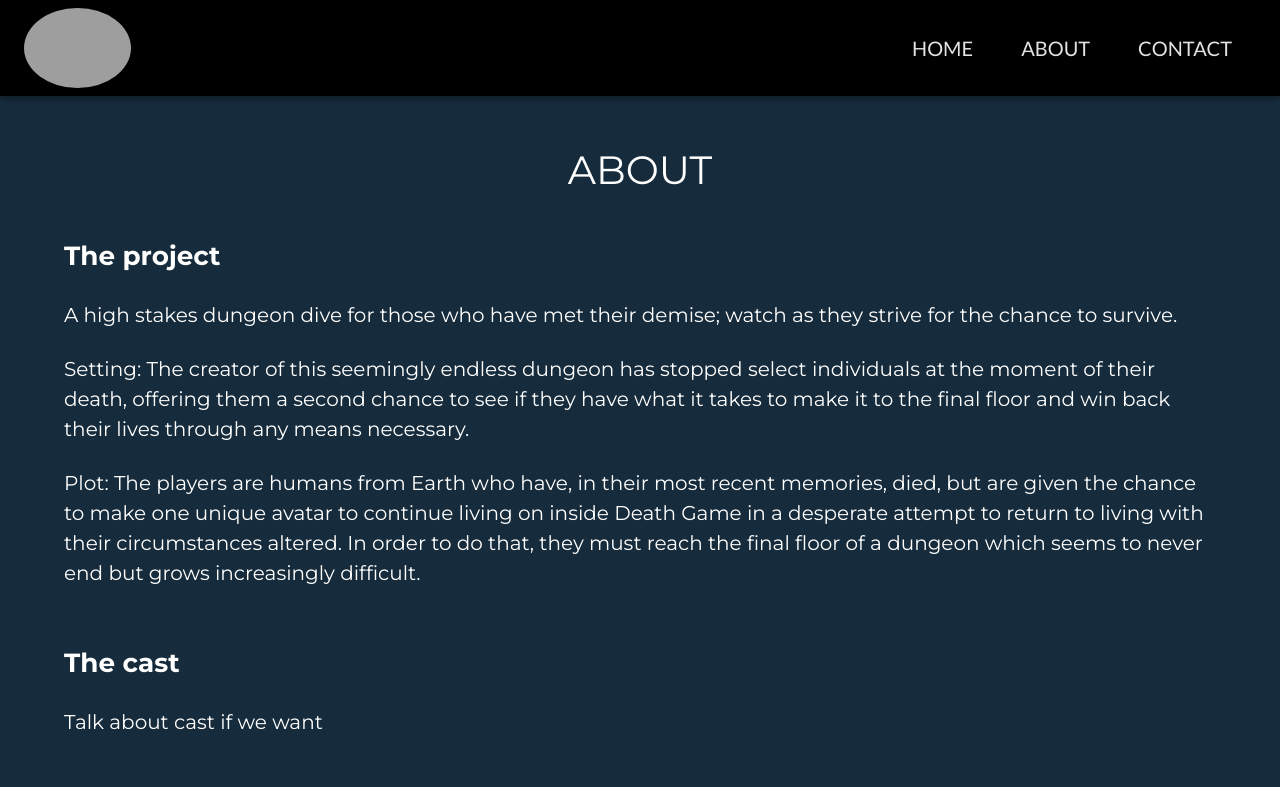
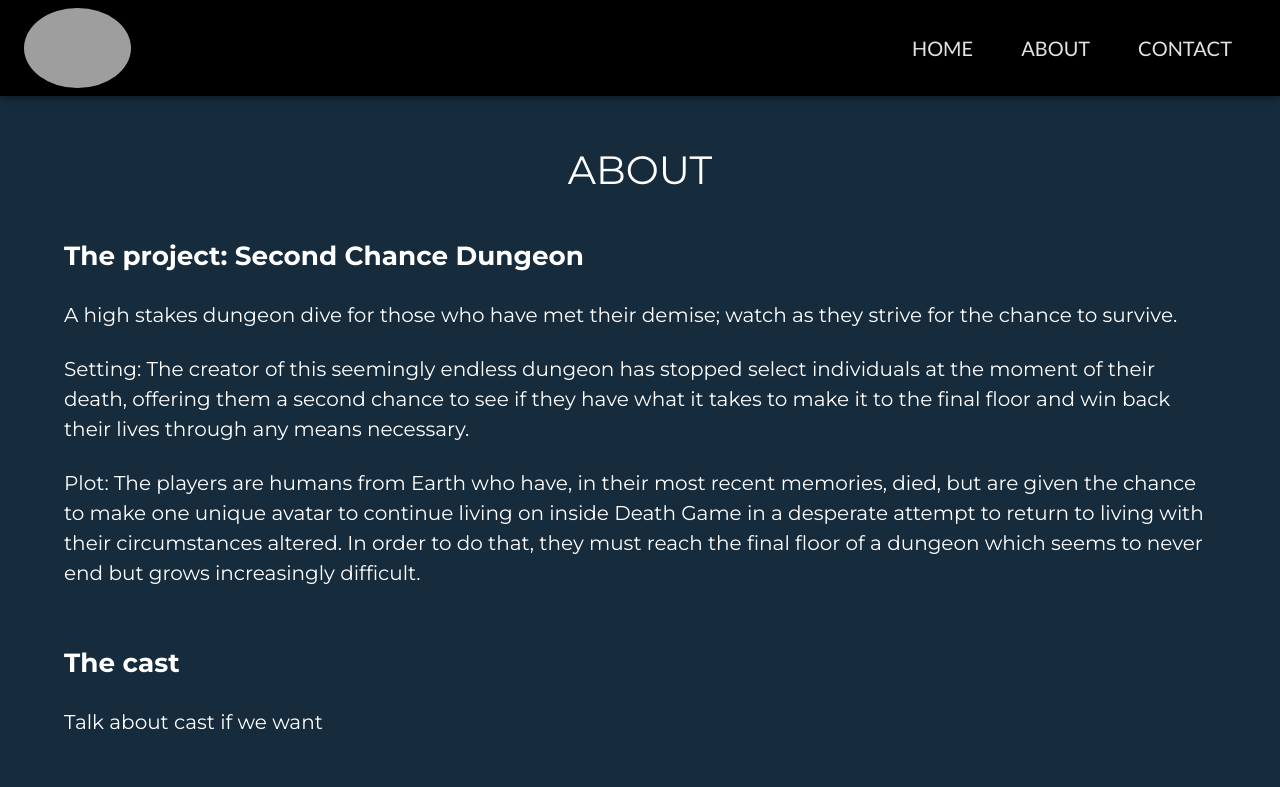
Before and after one commit to jasmincortez/zilantstudios, a React (Vite) app: page /zilantstudios/about in a window 1280 px wide. Shown: the top 787 px of the page. Built offline with nearby package versions, Linux system fonts and the light colour scheme; grey boxes are pictures that could not be loaded.

Commit message:
Update: about project name

```diff
--- a/src/About.tsx
+++ b/src/About.tsx
@@ -20,7 +20,7 @@ export default function About() {
           variant="body1"
           sx={{ mt: 3, pt: 2, fontWeight: "bold" }}
         >
-          The project
+          The project: Second Chance Dungeon
         </Typography>
         <Typography
           color={theme.palette.bodytext.main}
```
